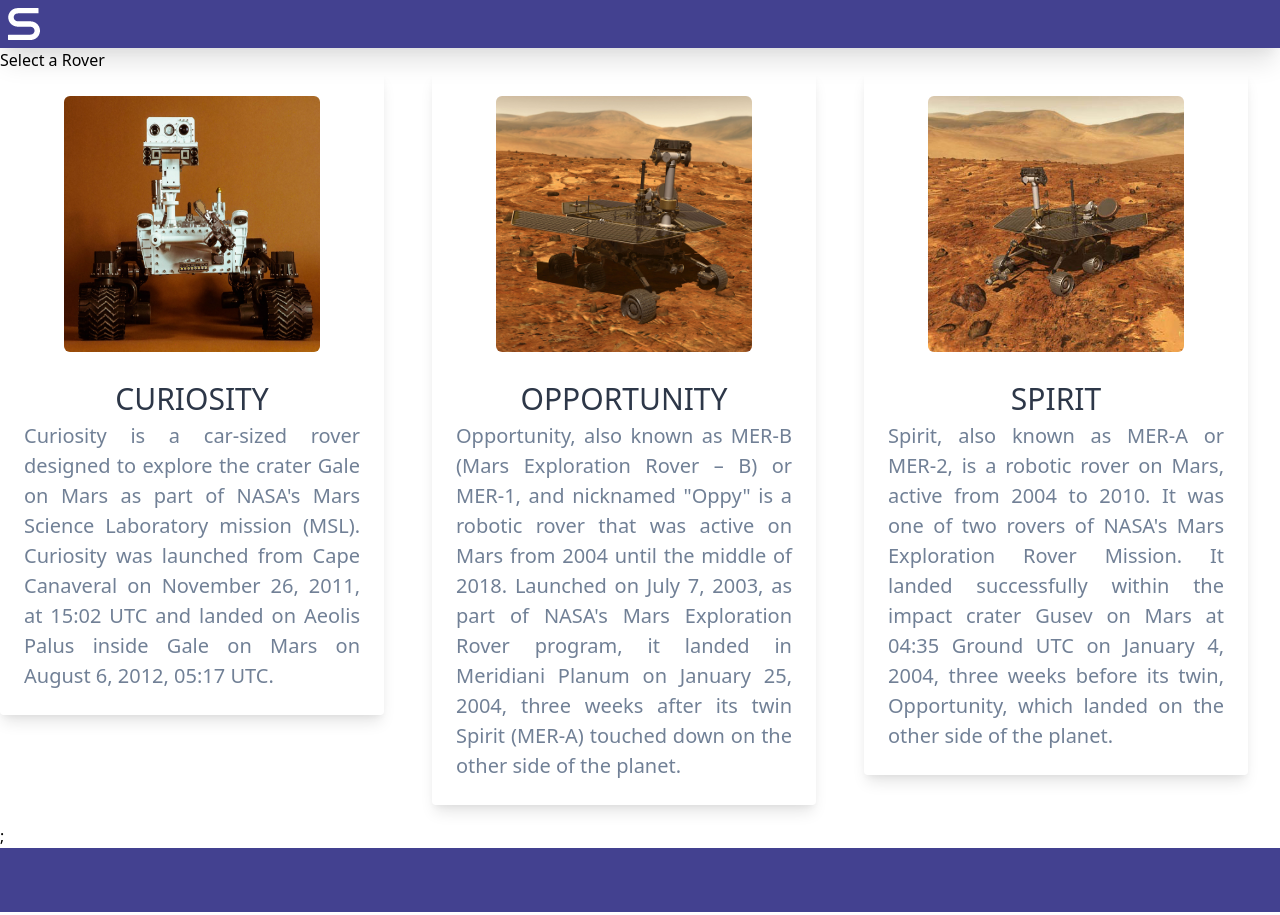
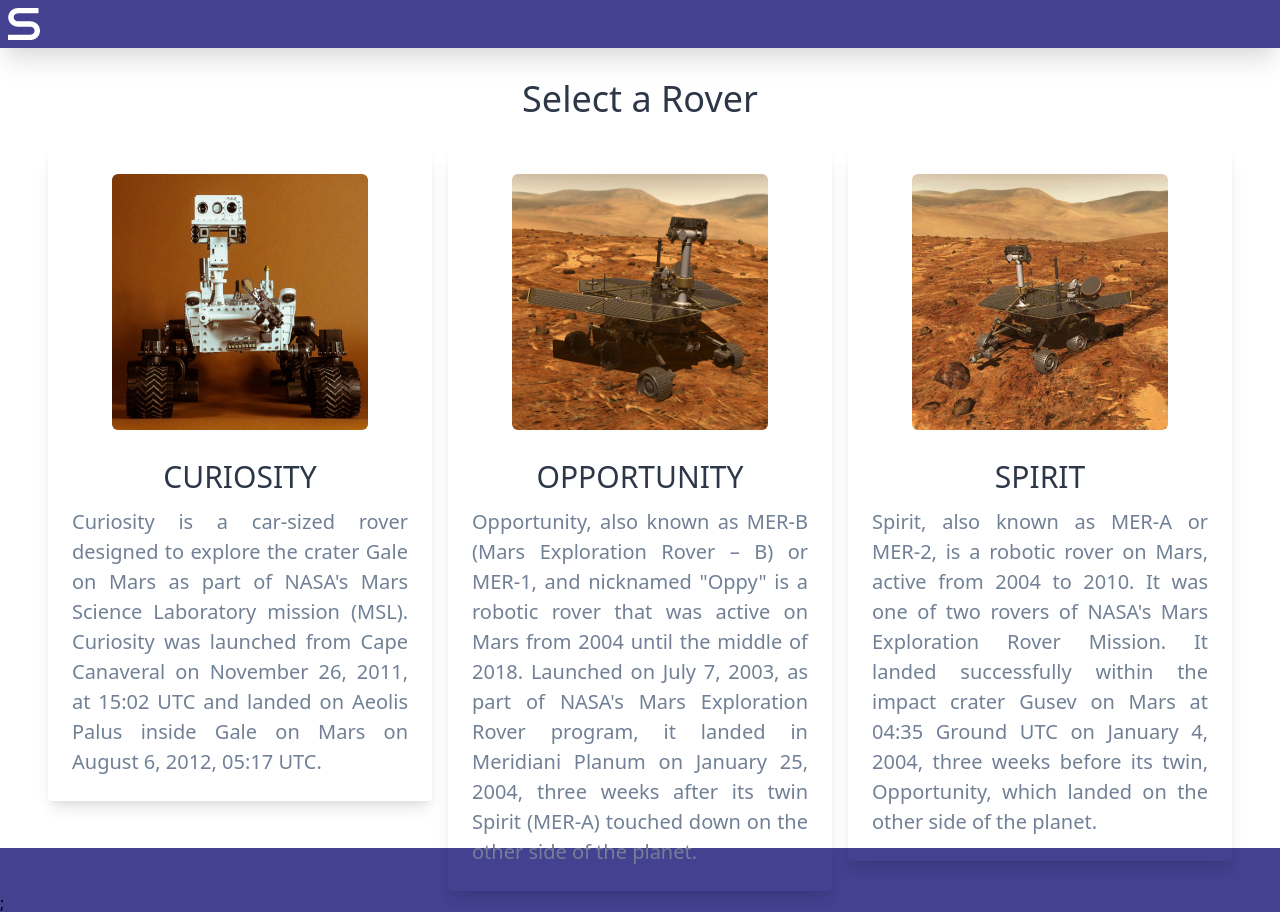
Before and after one commit to sibipro/mars-rover-photos-fe-interview, a Next.js app: page / in a window 1280 px wide. Built offline with nearby package versions, Linux system fonts and the light colour scheme.

Commit message:
Styled the main home page and updated the styles for the Rover Card

```diff
--- a/components/rover-card.tsx
+++ b/components/rover-card.tsx
@@ -31,7 +31,7 @@
             alt={`${name} rover`}
           ></img>
           <div className="mt-6 mx-6 mb-6">
-            <div className="text-3xl mx-auto justify-center w-full uppercase text-center mx-auto text-gray-800 w-full">
+            <div className="text-3xl mx-auto mb-2 justify-center w-full uppercase text-center mx-auto text-gray-800 w-full">
               {name}
             </div>
             <p className="text-justify text-xl text-gray-600 mb-4">
--- a/pages/index.tsx
+++ b/pages/index.tsx
@@ -2,8 +2,10 @@
 export default function Home() {
   return (
     <section className="flex flex-col flex-grow">
-      <h1>Select a Rover</h1>
-      <div className="grid grid-cols-3 gap-4">
+      <h1 className="text-4xl text-gray-800 text-center my-6 mx-auto">
+        Select a Rover
+      </h1>
+      <div className="grid md:grid-cols-3 sm:grid-cols-1 gap-4 mx-auto">
         <RoverCard name="curiosity" />
         <RoverCard name="opportunity" />
         <RoverCard name="spirit" />
```
